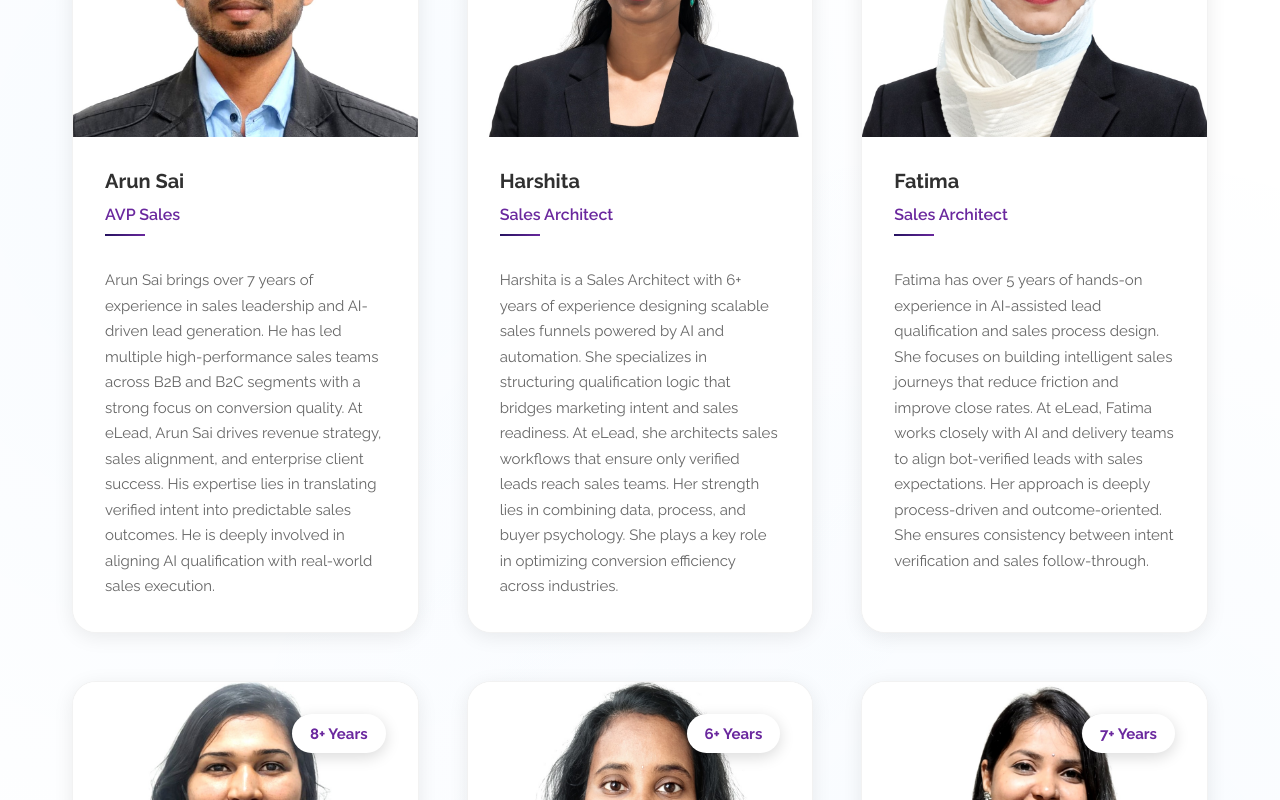
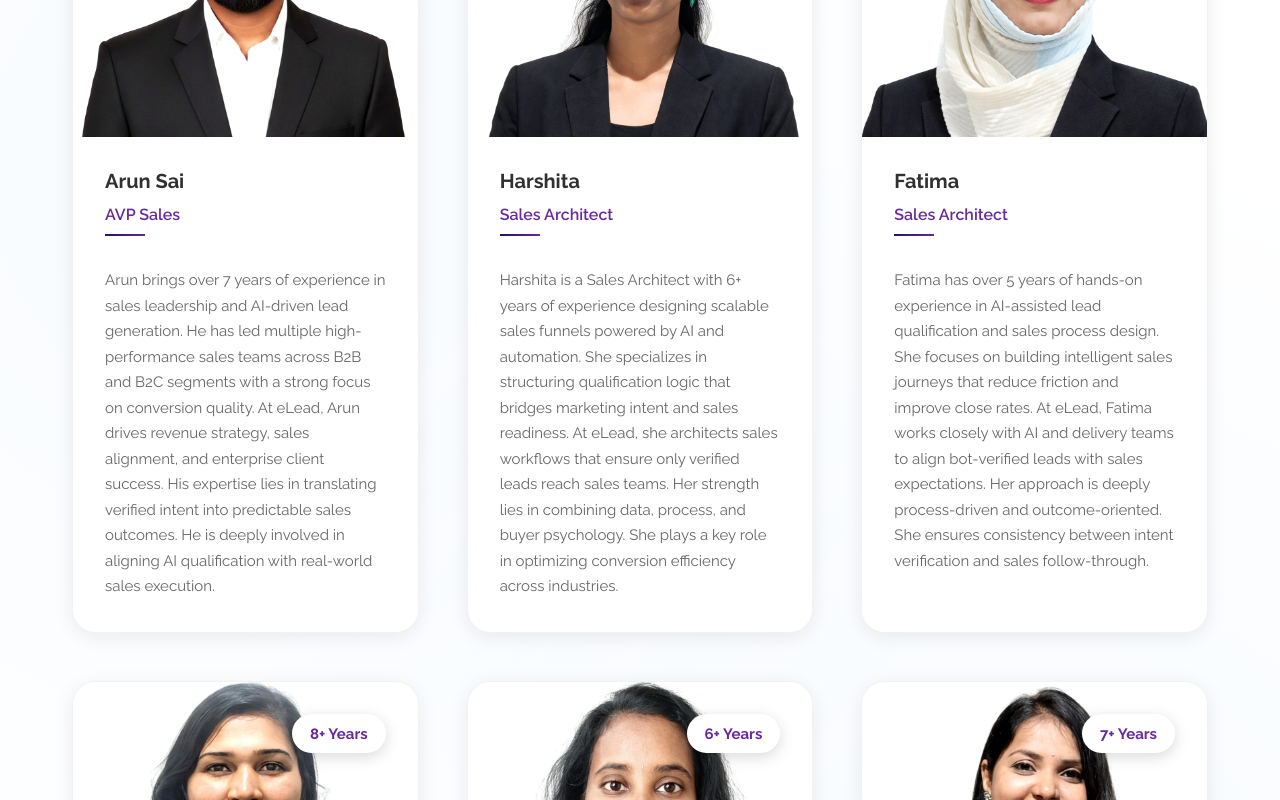
Before and after one commit to umeshsahu32/e-lead, a React (Vite) app: page /about-us in a window 1280 px wide. Shown: the part 6366-7166 px from the top of the page. Built offline with nearby package versions, Linux system fonts and the light colour scheme.

Commit message:
arun image update

```diff
--- a/src/pages/about-us/constants/data.js
+++ b/src/pages/about-us/constants/data.js
@@ -1,4 +1,4 @@
-import anup from "../../../assets/teams/anup_gupta.jpeg"
+import arun from "../../../assets/teams/arun_sai.jpeg"
 import harshita from "../../../assets/teams/harshita.jpeg"
 import fatima from "../../../assets/teams/fatima.jpeg"
 import preeti from "../../../assets/teams/priti_sahoo.jpeg"
@@ -16,11 +16,11 @@ export const teamMembers = [
   {
     id: 1,
     name: "Arun Sai",
-    image: anup,
+    image: arun,
     designation: "AVP Sales",
     experience: "7+ Years",
     description:
-      "Arun Sai brings over 7 years of experience in sales leadership and AI-driven lead generation. He has led multiple high-performance sales teams across B2B and B2C segments with a strong focus on conversion quality. At eLead, Arun Sai drives revenue strategy, sales alignment, and enterprise client success. His expertise lies in translating verified intent into predictable sales outcomes. He is deeply involved in aligning AI qualification with real-world sales execution.",
+      "Arun brings over 7 years of experience in sales leadership and AI-driven lead generation. He has led multiple high-performance sales teams across B2B and B2C segments with a strong focus on conversion quality. At eLead, Arun drives revenue strategy, sales alignment, and enterprise client success. His expertise lies in translating verified intent into predictable sales outcomes. He is deeply involved in aligning AI qualification with real-world sales execution.",
   },
   {
     id: 2,
```
Also changed, not shown: src/assets/teams/Arun_Sai.jpeg (added).
